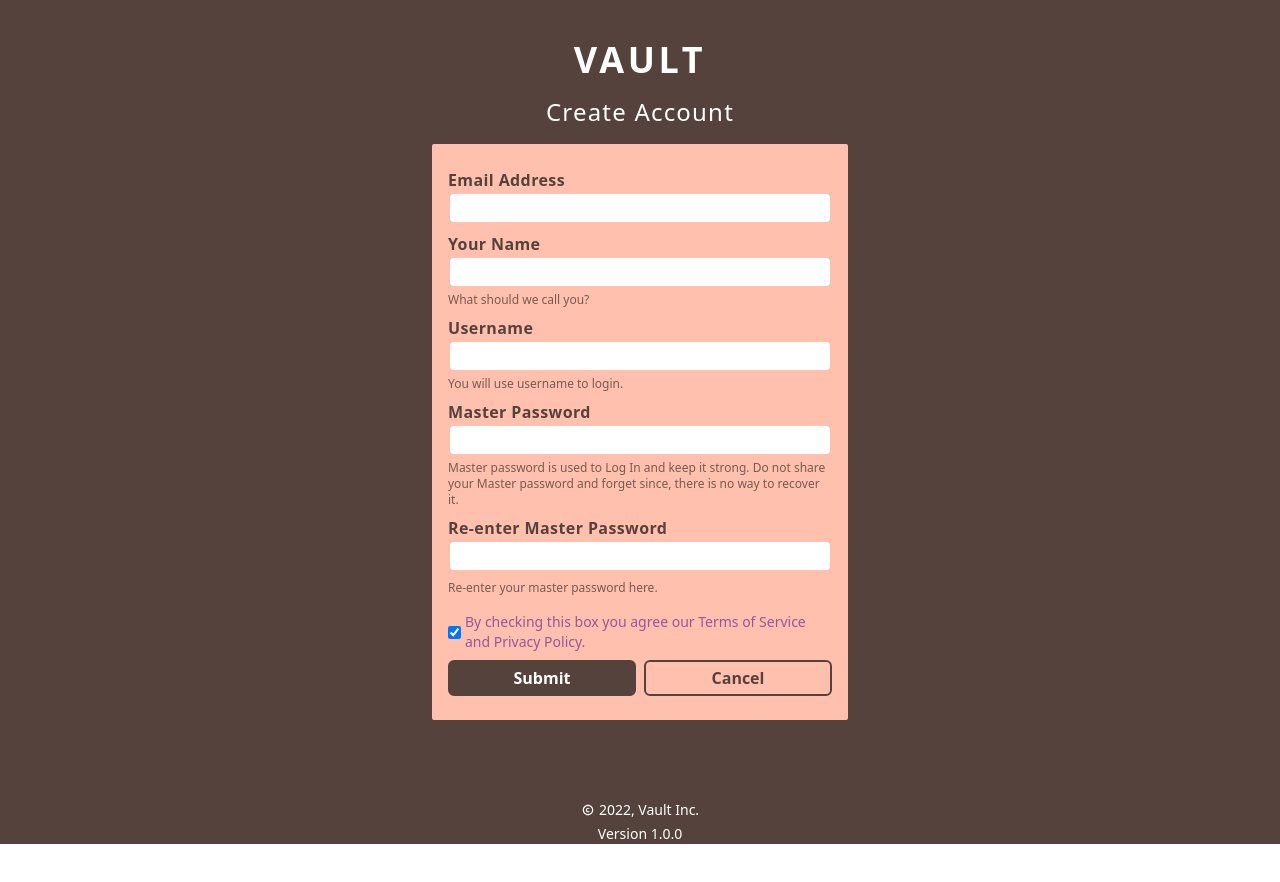
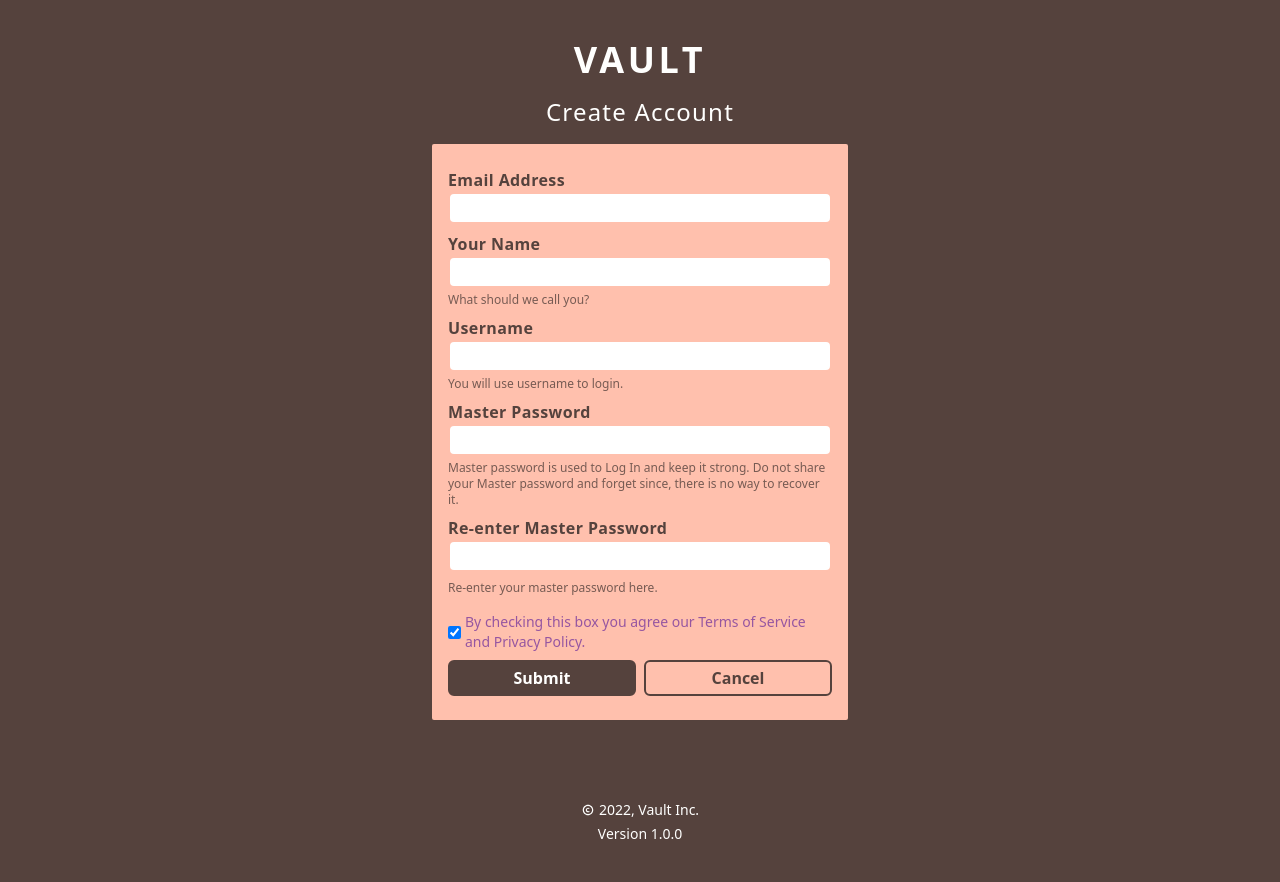
Before and after one commit to raziqali0306/pm-next, a Next.js app: page /register in a window 1280 px wide. Before the commit the page ends 844 px from the top, so only its background shows below. Built offline with nearby package versions, Linux system fonts and the light colour scheme.

Commit message:
hide Scrollbars

```diff
--- a/components/register_page.tsx
+++ b/components/register_page.tsx
@@ -5,7 +5,7 @@ function RegisterPage() {
     const Router = useRouter();
 
     return (
-        <div className="pt-10 px-12 select-none max-w-lg mx-auto">
+        <div className="py-10 px-12 select-none max-w-lg mx-auto">
             <div className="px-4">
                 <p className="text-4xl uppercase pb-4 font-bold tracking-widest text-primaryHeading">vault</p>
                 <p className="text-2xl pb-4 tracking-wider text-primaryParagraph">Create Account</p>
--- a/styles/globals.css
+++ b/styles/globals.css
@@ -1,3 +1,8 @@
 @tailwind base;
 @tailwind components;
 @tailwind utilities;
+
+/* Hide Scrollbars */
+body::-webkit-scrollbar {
+    width: 0;
+}
```
